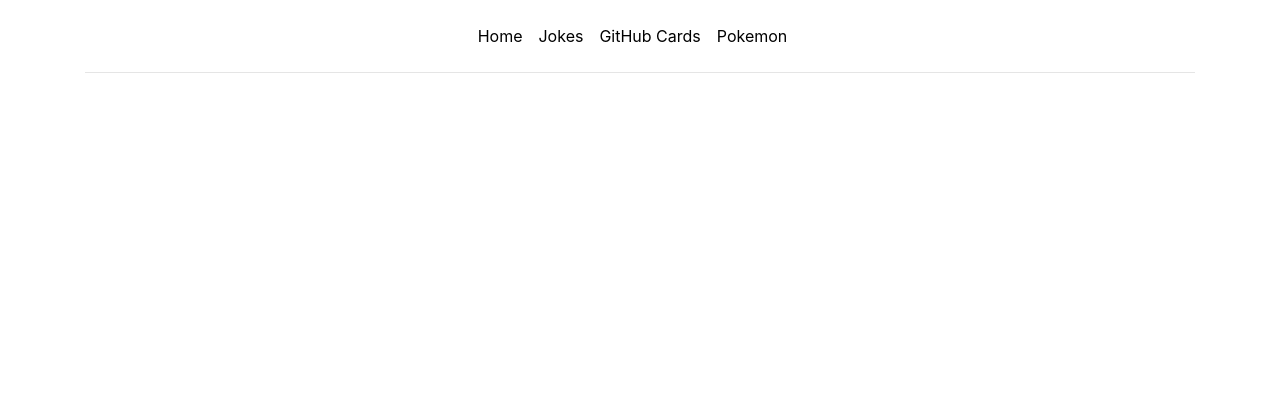
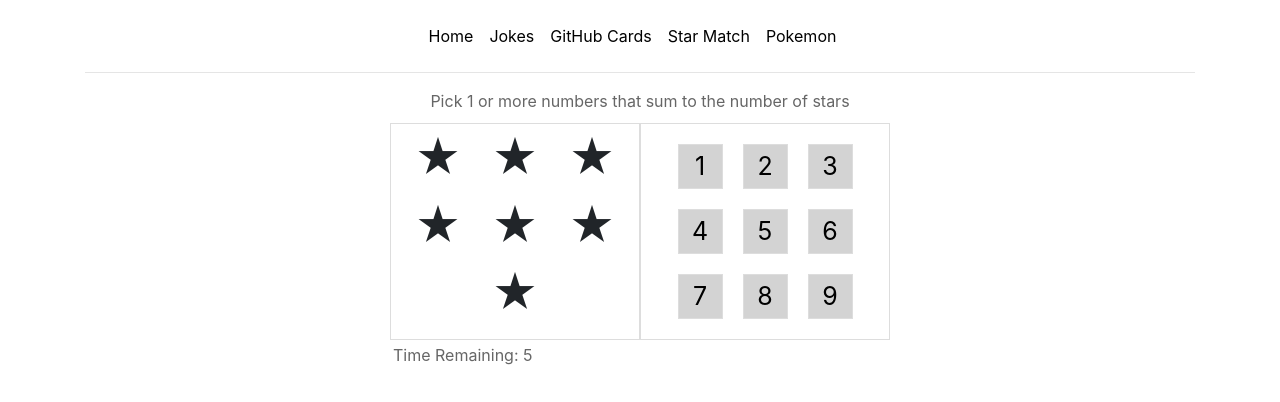
Before and after one commit to ElliotWhiley/demo, a React (Create React App) app: page /star-match in a window 1280 px wide. Shown: the top 402 px of the page. Built offline with nearby package versions, Linux system fonts and the light colour scheme.

Commit message:
Add StarMatch game as separate tab

```diff
--- a/src/components/App.js
+++ b/src/components/App.js
@@ -3,6 +3,7 @@ import { BrowserRouter as Router, Switch, Route, Link } from "react-router-dom";
 import Home from "./Home";
 import Jokes from "./Jokes";
 import GitHubCards from "./GitHubCards";
+import StarMatch from "./StarMatch";
 import Pokemon from "./Pokemon";
 
 const App = () => {
@@ -39,6 +40,14 @@ const App = () => {
 							<li>
 								<Link
 									className="nav-link px-2 link-dark"
+									to="/star-match"
+								>
+									Star Match
+								</Link>
+							</li>
+							<li>
+								<Link
+									className="nav-link px-2 link-dark"
 									to="/pokemon"
 								>
 									Pokemon
@@ -58,6 +67,9 @@ const App = () => {
 							<Route path="/github-cards">
 								<GitHubCards />
 							</Route>
+							<Route path="/star-match">
+								<StarMatch />
+							</Route>
 							<Route path="/pokemon">
 								<Pokemon />
 							</Route>
--- /dev/null
+++ b/src/components/StarMatch.js
@@ -0,0 +1,196 @@
+import { useState, useEffect } from "react";
+import "../styles/StarMatch.css";
+
+const StarMatch = () => {
+	const [gameId, setGameId] = useState(1);
+
+	return <Game key={gameId} startNewGame={() => setGameId(gameId + 1)} />;
+};
+
+// Custom hook - stateful function
+const useGameState = () => {
+	const [numberOfStars, setNumberOfStars] = useState(utils.random(1, 9));
+	const [candidateNumbers, setCandidateNumbers] = useState([]);
+	const [availableNumbers, setAvailableNumbers] = useState(utils.range(1, 9));
+	const [secondsLeft, setSecondsLeft] = useState(10);
+
+	useEffect(() => {
+		if (secondsLeft > 0 && availableNumbers.length > 0) {
+			const timerId = setTimeout(
+				() => setSecondsLeft(secondsLeft - 1),
+				1000
+			);
+			return () => clearTimeout(timerId);
+		}
+	});
+
+	const setGameState = (newCandidateNumbers) => {
+		if (utils.sum(newCandidateNumbers) !== numberOfStars) {
+			setCandidateNumbers(newCandidateNumbers);
+		} else {
+			const newAvailableNumbers = availableNumbers.filter(
+				(x) => !newCandidateNumbers.includes(x)
+			);
+			setNumberOfStars(utils.randomSumIn(newAvailableNumbers, 9));
+			setAvailableNumbers(newAvailableNumbers);
+			setCandidateNumbers([]);
+		}
+	};
+
+	return {
+		numberOfStars,
+		availableNumbers,
+		candidateNumbers,
+		secondsLeft,
+		setGameState,
+	};
+};
+
+const Game = (props) => {
+	const {
+		numberOfStars,
+		availableNumbers,
+		candidateNumbers,
+		secondsLeft,
+		setGameState,
+	} = useGameState();
+
+	const candidatesAreWrong = utils.sum(candidateNumbers) > numberOfStars;
+	const gameStatus =
+		availableNumbers.length === 0
+			? "won"
+			: secondsLeft === 0
+			? "lost"
+			: "active";
+
+	const numberStatus = (number) => {
+		if (!availableNumbers.includes(number)) {
+			return "used";
+		}
+		if (candidateNumbers.includes(number)) {
+			return candidatesAreWrong ? "wrong" : "candidate";
+		}
+		return "available";
+	};
+
+	const onNumberClick = (numberClicked, currentStatus) => {
+		if (currentStatus === "used" || gameStatus !== "active") {
+			return;
+		}
+
+		const newCandidateNumbers =
+			currentStatus === "available"
+				? [...candidateNumbers, numberClicked]
+				: candidateNumbers.filter((x) => x !== numberClicked);
+
+		setGameState(newCandidateNumbers);
+	};
+
+	return (
+		<div className="game">
+			<div className="help">
+				Pick 1 or more numbers that sum to the number of stars
+			</div>
+			<div className="body">
+				<div className="left">
+					{gameStatus !== "active" ? (
+						<PlayAgain
+							onClick={props.startNewGame}
+							gameStatus={gameStatus}
+						/>
+					) : (
+						<StarsDisplay count={numberOfStars} />
+					)}
+				</div>
+				<div className="right">
+					{utils.range(1, 9).map((number) => (
+						<GridNumber
+							key={number}
+							number={number}
+							status={numberStatus(number)}
+							onClick={onNumberClick}
+						/>
+					))}
+				</div>
+			</div>
+			<div className="timer">Time Remaining: {secondsLeft}</div>
+		</div>
+	);
+};
+
+const StarsDisplay = (props) => {
+	return (
+		<>
+			{utils.range(1, props.count).map((starId) => (
+				<div key={starId} className="star" />
+			))}
+		</>
+	);
+};
+
+const PlayAgain = (props) => {
+	return (
+		<div className="game-done">
+			<div
+				className="message"
+				style={{ color: props.gameStatus === "lost" ? "red" : "green" }}
+			>
+				{props.gameStatus == "lost" ? "Game over" : "Nice!!"}
+			</div>
+			<button onClick={props.onClick}>Play Again</button>
+		</div>
+	);
+};
+
+const GridNumber = (props) => {
+	return (
+		<button
+			className="number"
+			style={{ backgroundColor: colors[props.status] }}
+			onClick={() => props.onClick(props.number, props.status)}
+		>
+			{props.number}
+		</button>
+	);
+};
+
+// Color Theme
+const colors = {
+	available: "lightgray",
+	used: "lightgreen",
+	wrong: "lightcoral",
+	candidate: "deepskyblue",
+};
+
+// Math science
+const utils = {
+	// Sum an array
+	sum: (arr) => arr.reduce((acc, curr) => acc + curr, 0),
+
+	// create an array of numbers between min and max (edges included)
+	range: (min, max) =>
+		Array.from({ length: max - min + 1 }, (_, i) => min + i),
+
+	// pick a random number between min and max (edges included)
+	random: (min, max) => min + Math.floor(Math.random() * (max - min + 1)),
+
+	// Given an array of numbers and a max...
+	// Pick a random sum (< max) from the set of all available sums in arr
+	randomSumIn: (arr, max) => {
+		const sets = [[]];
+		const sums = [];
+		for (let i = 0; i < arr.length; i++) {
+			for (let j = 0, len = sets.length; j < len; j++) {
+				const candidateSet = sets[j].concat(arr[i]);
+				const candidateSum = utils.sum(candidateSet);
+				if (candidateSum <= max) {
+					sets.push(candidateSet);
+					sums.push(candidateSum);
+				}
+			}
+		}
+		return sums[utils.random(0, sums.length - 1)];
+	},
+};
+
+export default StarMatch;
--- /dev/null
+++ b/src/styles/StarMatch.css
@@ -0,0 +1,64 @@
+.game {
+	max-width: 500px;
+	margin: 0 auto;
+}
+
+.body {
+	display: flex;
+}
+
+.help {
+	color: #666;
+	margin: 10px;
+	text-align: center;
+}
+
+.left {
+	text-align: center;
+	width: 50%;
+	border: thin solid #ddd;
+}
+
+.right {
+	text-align: center;
+	padding: 10px;
+	width: 50%;
+	border: thin solid #ddd;
+}
+
+.star {
+	display: inline-block;
+	margin: 0 15px;
+}
+
+.star:after {
+	content: "\2605";
+	font-size: 45px;
+}
+
+.number {
+	background-color: #eee;
+	border: thin solid #ddd;
+	width: 45px;
+	height: 45px;
+	margin: 10px;
+	font-size: 25px;
+}
+
+.number:focus,
+.number:active {
+	outline: none;
+	border: thin solid #ddd;
+}
+
+.timer {
+	color: #666;
+	margin-top: 3px;
+	margin-left: 3px;
+}
+
+.game-done .message {
+	font-size: 250%;
+	font-weight: bold;
+	margin: 15px;
+}
```
